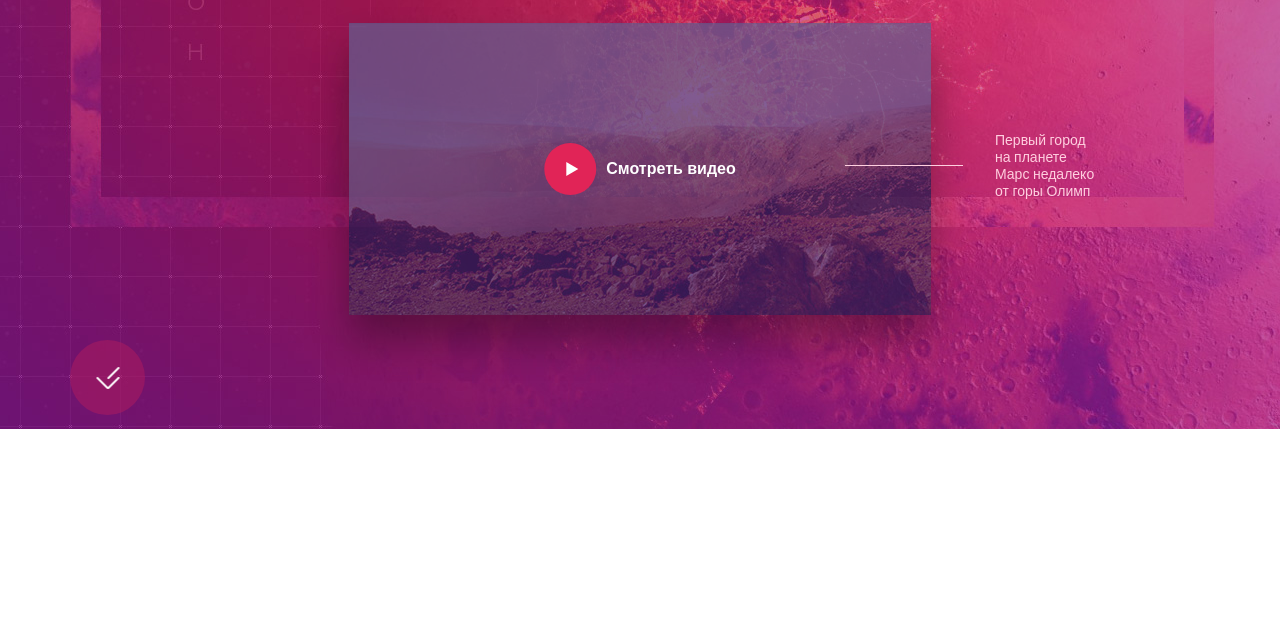
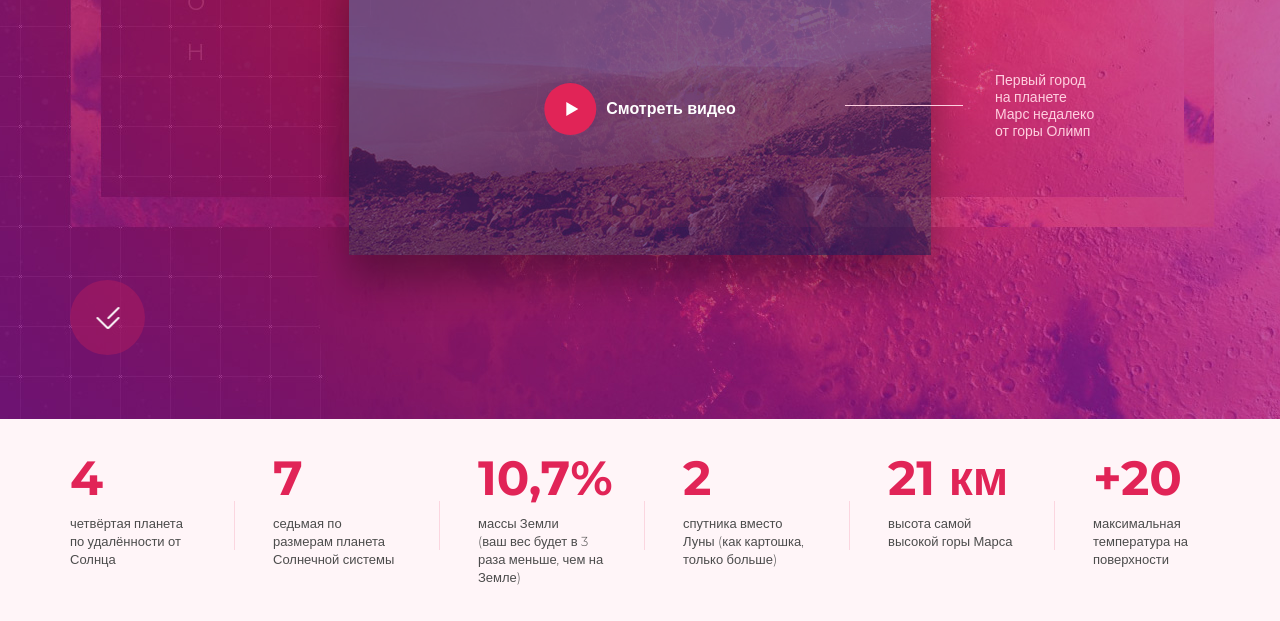
Before and after one commit to Irina14/Pantheon, a website: page source/index.html in a window 1280 px wide. Shown: the part 521-1142 px from the top of the page. Before the commit the page ends 950 px from the top, so only its background shows below. Drawn offline with nearby package versions, Linux system fonts and the light colour scheme; files that its build step writes are made by us from their sources.

Commit message:
add Facts

```diff
--- a/source/index.html
+++ b/source/index.html
@@ -67,6 +67,35 @@
         <p class="video__text">Первый город на планете Марс недалеко от горы Олимп</p>
       </div>
       <a class="video__down" href="#" aria-label="Вниз"></a>
+    </section>
+
+    <section class="facts">
+      <ul class="facts__list">
+        <li class="facts__item">
+          <span class="facts__number">4</span>
+          <p class="facts__text">четвёртая планета<br> по удалённости от Солнца</p>
+        </li>
+        <li class="facts__item">
+          <span class="facts__number">7</span>
+          <p class="facts__text">седьмая по размерам планета Солнечной системы</p>
+        </li>
+        <li class="facts__item">
+          <span class="facts__number">10,7%</span>
+          <p class="facts__text">массы Земли<br> (ваш вес будет в 3 раза меньше, чем на Земле)</p>
+        </li>
+        <li class="facts__item">
+          <span class="facts__number">2</span>
+          <p class="facts__text">спутника вместо<br> Луны (как картошка, только больше)</p>
+        </li>
+        <li class="facts__item">
+          <span class="facts__number">21 км</span>
+          <p class="facts__text">высота самой высокой горы Марса</p>
+        </li>
+        <li class="facts__item">
+          <span class="facts__number">+20</span>
+          <p class="facts__text">максимальная температура на поверхности </p>
+        </li>
+      </ul>
     </section>
   </main>
 
--- /dev/null
+++ b/source/sass/blocks/facts.scss
@@ -0,0 +1,68 @@
+.facts {
+  background-color: #fff5f8;
+}
+
+.facts__list {
+  @include reset-list;
+  @include container;
+  display: flex;
+  overflow-y: auto; //появляется горизонтальная прокрутка
+}
+
+.facts__item {
+  position: relative;
+  flex-shrink: 0;
+  padding: 38px 38px 32px;
+  width: 205px;
+
+  &:first-child {
+    padding-left: 0;
+    width: 165px;
+  }
+
+  &:last-child {
+    padding-right: 0;
+    width: 165px;
+  }
+
+  &:not(:last-child)::after {
+    content: "";
+    position: absolute;
+    top: calc(50% - 34px);
+    right: 0;
+    width: 1px;
+    height: 49px;
+    background-color: #fbd6e0;
+  }
+}
+
+.facts__number {
+  font-size: 36px;
+  font-weight: 700;
+  color: $maroon;
+}
+
+.facts__text {
+  font-size: 13px;
+  line-height: 18px;
+}
+
+@media (min-width: $tablet-width) {
+  .facts__item {
+    padding: 48px 38px 52px;
+  }
+
+  .facts__number {
+    font-size: 48px;
+  }
+}
+
+@media (min-width: $desktop-width) {
+  .facts__list {
+    overflow-y: visible;
+  }
+
+  .facts__item {
+    padding: 50px 38px 50px;
+  }
+}
--- a/source/sass/blocks/main.scss
+++ b/source/sass/blocks/main.scss
@@ -44,13 +44,13 @@
 
   .main__text-2 {
     font-size: 157px;
-    line-height: 165px;
+    line-height: 140px;
   }
 }
 
 @media (min-width: $desktop-width) {
   .main {
-    padding-top: 135px;
+    padding-top: 125px;
   }
 
   .main__title {
@@ -66,6 +66,6 @@
 
   .main__text-2 {
     font-size: 195px;
-    line-height: 205px;
+    line-height: 155px;
   }
 }
--- a/source/sass/blocks/video.scss
+++ b/source/sass/blocks/video.scss
@@ -86,6 +86,7 @@
   width: 59px;
   height: 59px;
   margin: 0 auto;
+  margin-bottom: 25px;
   background-color: rgba(#b11d5e, 0.5);
   border-radius: 50%;
 
@@ -135,6 +136,7 @@
   .video__down {
     width: 75px;
     height: 75px;
+    margin-bottom: 37px;
 
     &::before {
       width: 23px;
@@ -171,6 +173,6 @@
   }
 
   .video__down {
-    margin: 0;
+    margin: 0 0 64px;
   }
 }
--- a/source/sass/style.scss
+++ b/source/sass/style.scss
@@ -7,3 +7,4 @@
 @import "blocks/menu.scss";
 @import "blocks/main.scss";
 @import "blocks/video.scss";
+@import "blocks/facts.scss";
--- a/source/sass/variables.scss
+++ b/source/sass/variables.scss
@@ -2,6 +2,7 @@ $white: #ffffff;
 $black: #111111;
 $grey: #4c4c4c;
 $purple: #8a145b;
+$maroon: #e12457;
 $pink: #ffcfdf;
 $montserrat: "Montserrat", "Arial", sans-serif;
 $mobile-width: 320px;
```
